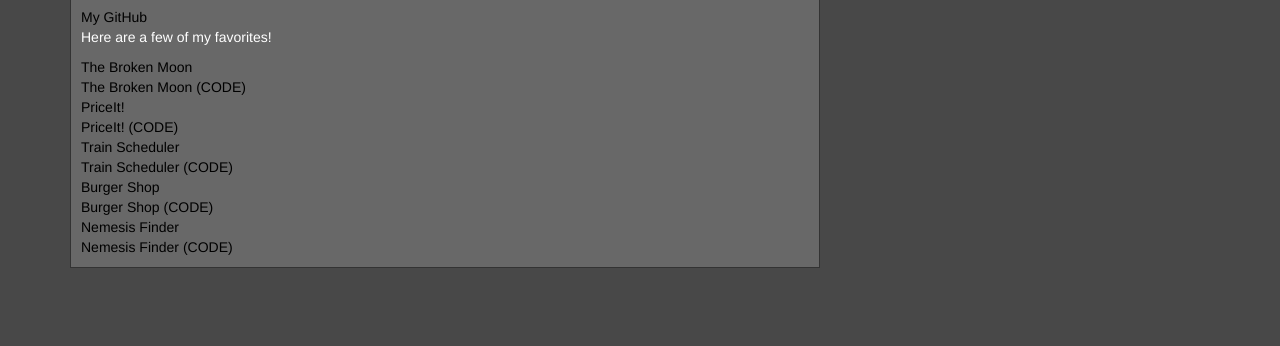
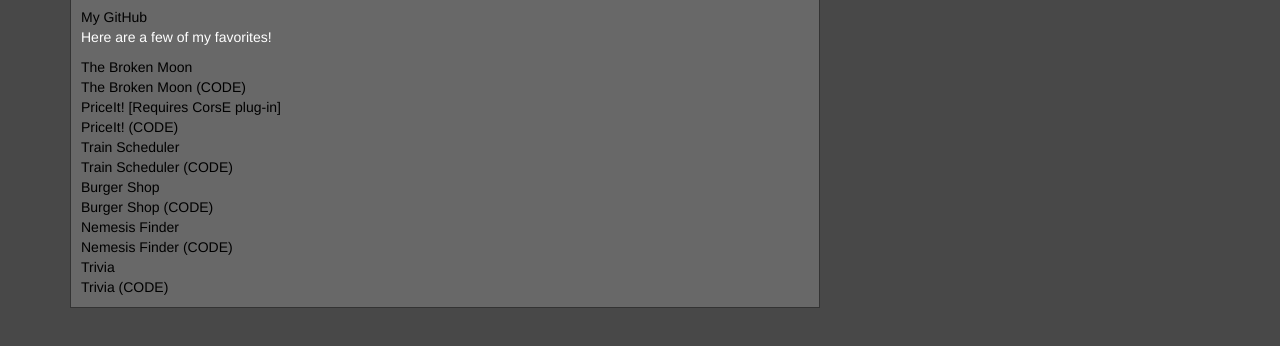
Before and after one commit to Csgraser/Updated-Portfolio, a plain HTML site: page portfolio.html in a window 1280 px wide. Shown: the part 176-522 px from the top of the page. Drawn offline with Linux system fonts and the light colour scheme.

Commit message:
added more repos and got PriceIt! to work

```diff
--- a/portfolio.html
+++ b/portfolio.html
@@ -50,7 +50,7 @@
 						<br>
 						<a href="https://github.com/Csgraser/BrokenMoon">The Broken Moon (CODE)</a>
 						<br>
-						<a href="https://csgraser.github.io/PriceIt/ ">PriceIt!</a>
+						<a href="https://csgraser.github.io/PriceIt/ ">PriceIt! [Requires CorsE plug-in]</a>
 						<br>
 						<a href="https://github.com/Csgraser/PriceIt">PriceIt! (CODE)</a>
 						<br>
@@ -65,6 +65,10 @@
 						<a href="https://secure-fortress-46410.herokuapp.com/">Nemesis Finder</a>
 						<br>
 						<a href="https://github.com/Csgraser/Friend-Finder">Nemesis Finder (CODE)</a>
+						<br>
+						<a href="https://csgraser.github.io/TriviaGame/">Trivia</a>
+						<br>
+						<a href="https://github.com/Csgraser/TriviaGame">Trivia (CODE)</a>
 
 
 
```
